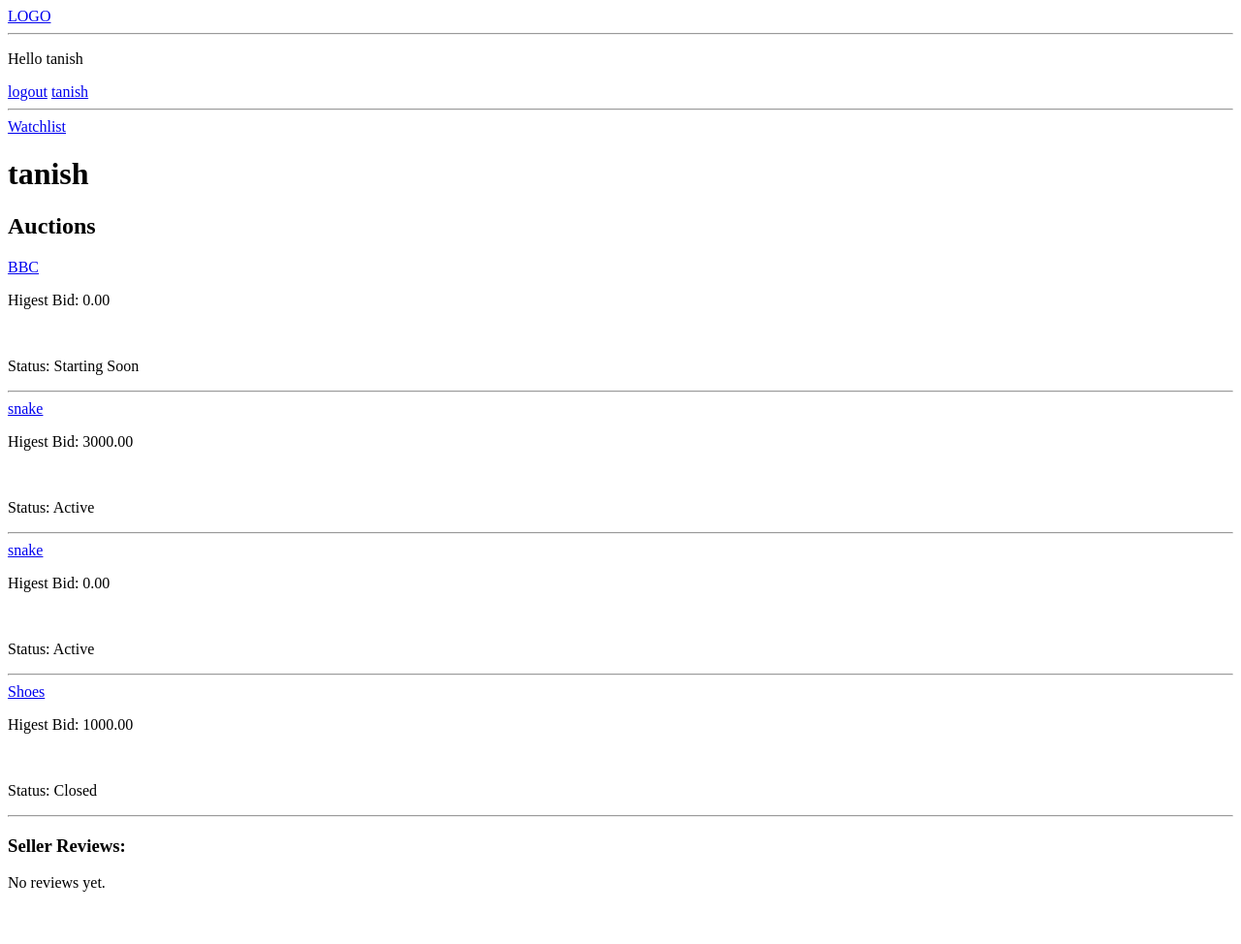
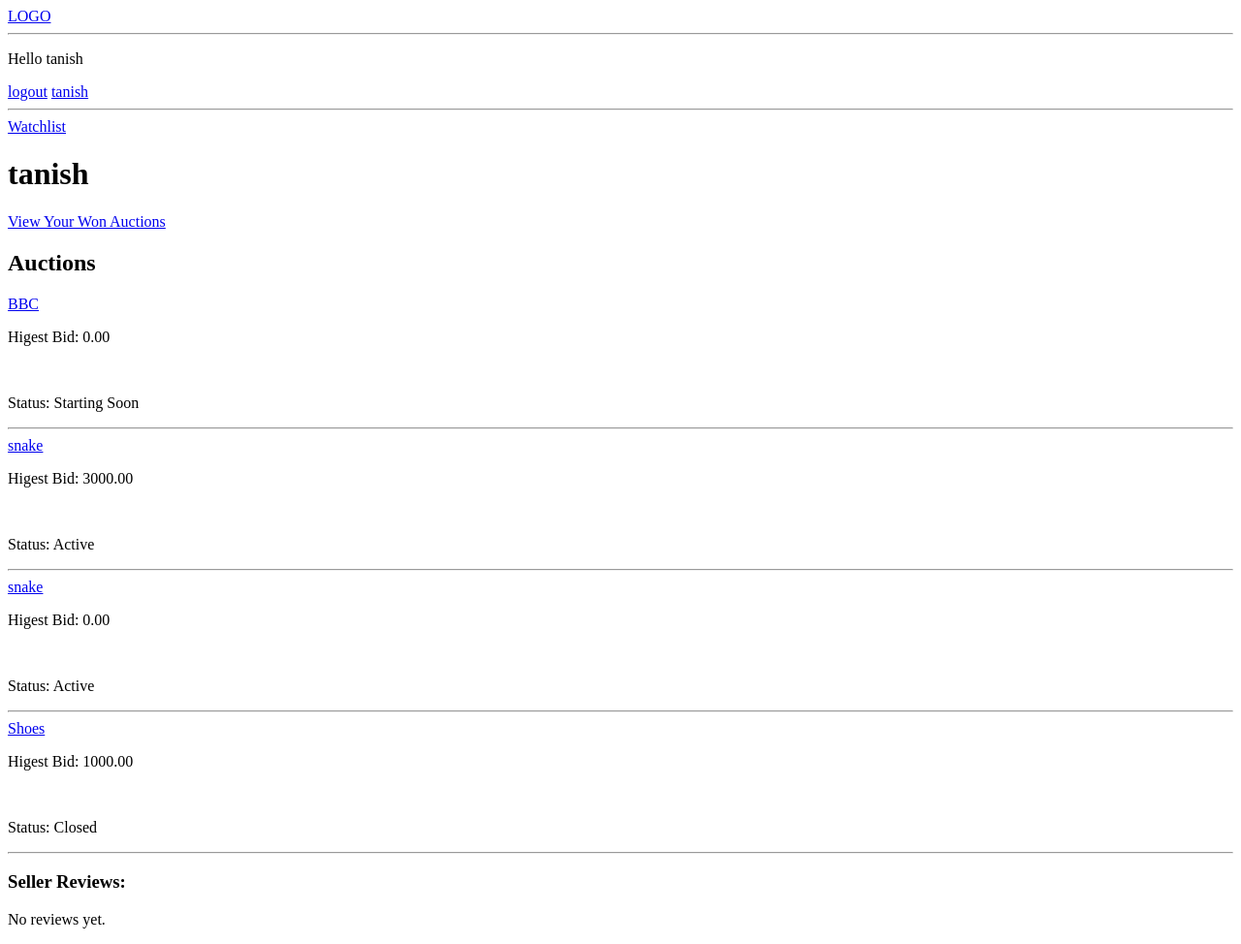
Before and after one commit to crumples06/Online-Auction-System, a Django app: page /profile/1/ in a window 1280 px wide. Shown: the whole page at 97% size. Before the commit the page ends 920 px from the top, so only its background shows below. Run offline with Django 5.2, Linux system fonts and the light colour scheme; a user stored in the database is signed in; data comes from the database, SQL or seed files in the repository; both versions use the stored data as it was after the commit.

Commit message:
Added won_auctions page on every profile

```diff
--- a/auction/forms.py
+++ b/auction/forms.py
@@ -21,11 +21,11 @@ class AuctionForm(ModelForm):
         if user:
             self.fields['product'].queryset = Product.objects.filter(owner=user)
 
-    def clean_start_time(self):
+    """def clean_start_time(self):
         start_time = self.cleaned_data.get('start_time')
         if start_time and start_time < now():
             raise forms.ValidationError("Start time cannot be in the past.")
-        return start_time
+        return start_time"""
 
     def clean_end_time(self):
         start_time = self.cleaned_data.get('start_time')
--- a/auction/urls.py
+++ b/auction/urls.py
@@ -17,6 +17,7 @@ urlpatterns = [
     path('watchlist/add/<str:pk>', views.add_to_watchlist, name='add_to_watchlist'),
     path('watchlist/remove/<str:pk>', views.remove_from_watchlist, name='remove_from_watchlist'),
     path('watchlist/', views.watchlist, name='watchlist'),
+    path('user/<int:user_id>/won-auctions/', views.won_auctions, name='won_auctions')
 
 ]
 
--- a/auction/views.py
+++ b/auction/views.py
@@ -10,6 +10,7 @@ from django.contrib.auth.forms import UserCreationForm
 from django.shortcuts import get_object_or_404
 from django.utils.timezone import now, timedelta
 from decimal import Decimal
+from django.http import Http404
 
 # Create your views here.
 
@@ -211,3 +212,12 @@ def remove_from_watchlist(request, pk):
     auction = Auction.objects.get(id=pk)
     Watchlist.objects.filter(user=request.user, auction=auction).delete()
     return redirect('item', pk=pk)
+
+@login_required(login_url='login')
+def won_auctions(request, user_id):
+    if request.user.id != user_id:
+        raise Http404("You are not authorized to view this page.")
+
+    won_auctions = Auction.objects.filter(winner=request.user, end_time__lte=now())
+    context = {'won_auctions': won_auctions}
+    return render(request, 'won_auctions.html', context)
--- a/templates/item.html
+++ b/templates/item.html
@@ -48,7 +48,7 @@
 
 <div>
     {% if request.user.is_authenticated %}
-        {% if now >= auction.start_time and now < auction.end_time %}
+        {% if now >= auction.start_time and now < auction.end_time and request.user != auction.seller %}
             <form method="POST", action="">
                 {% csrf_token %}
                 <label for="bid">Your Bid:</label>
--- a/templates/profile.html
+++ b/templates/profile.html
@@ -4,9 +4,10 @@
 
     <h1>{{ user.username }}</h1>
 
-    <div>
+    {% if request.user == user %}
+        <a href="{% url 'won_auctions' request.user.id %}">View Your Won Auctions</a>
+    {% endif %}
 
-    </div>
 
     <div>
         <h2>Auctions</h2>
```
Also changed, not shown: templates/won_auctions.html (added, +16 -0 lines), db.sqlite3, media/product_images/BBC-Logo-768x432-1.webp (added), media/product_images/snake.webp (added).
